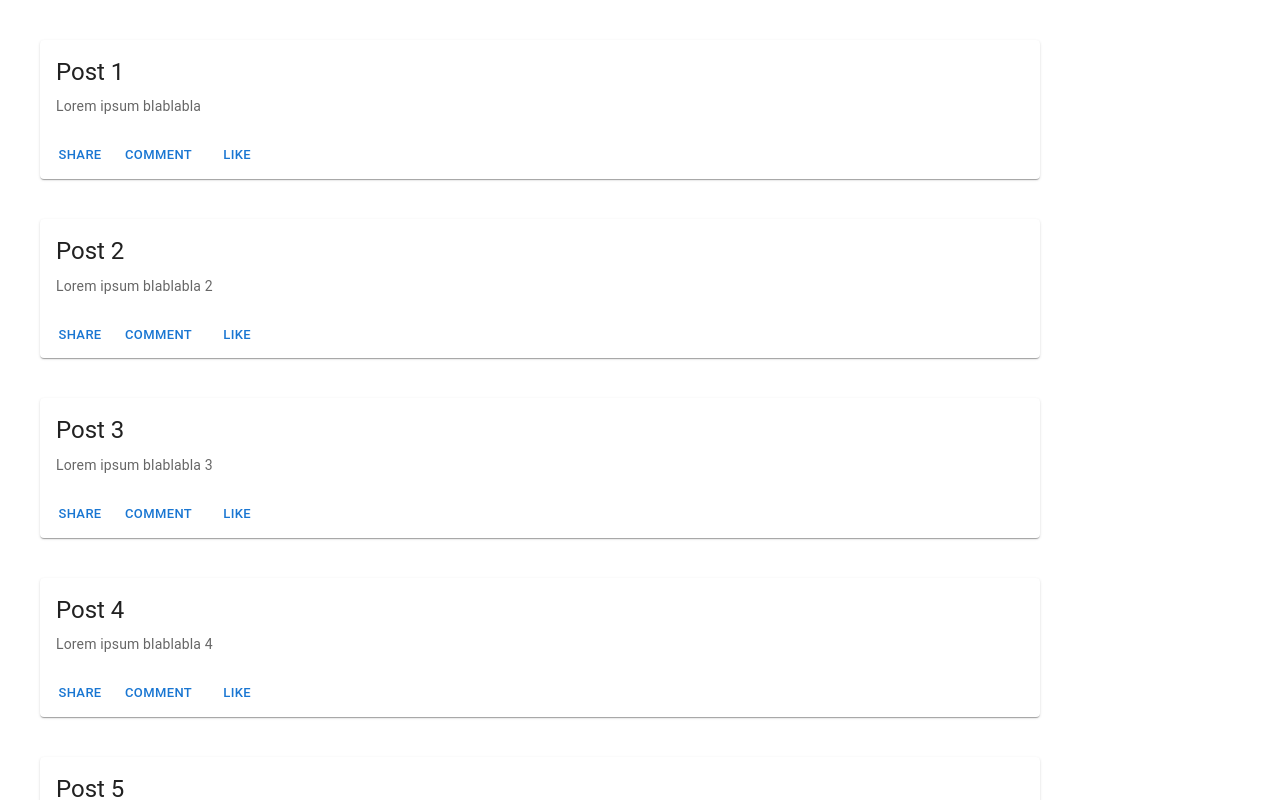
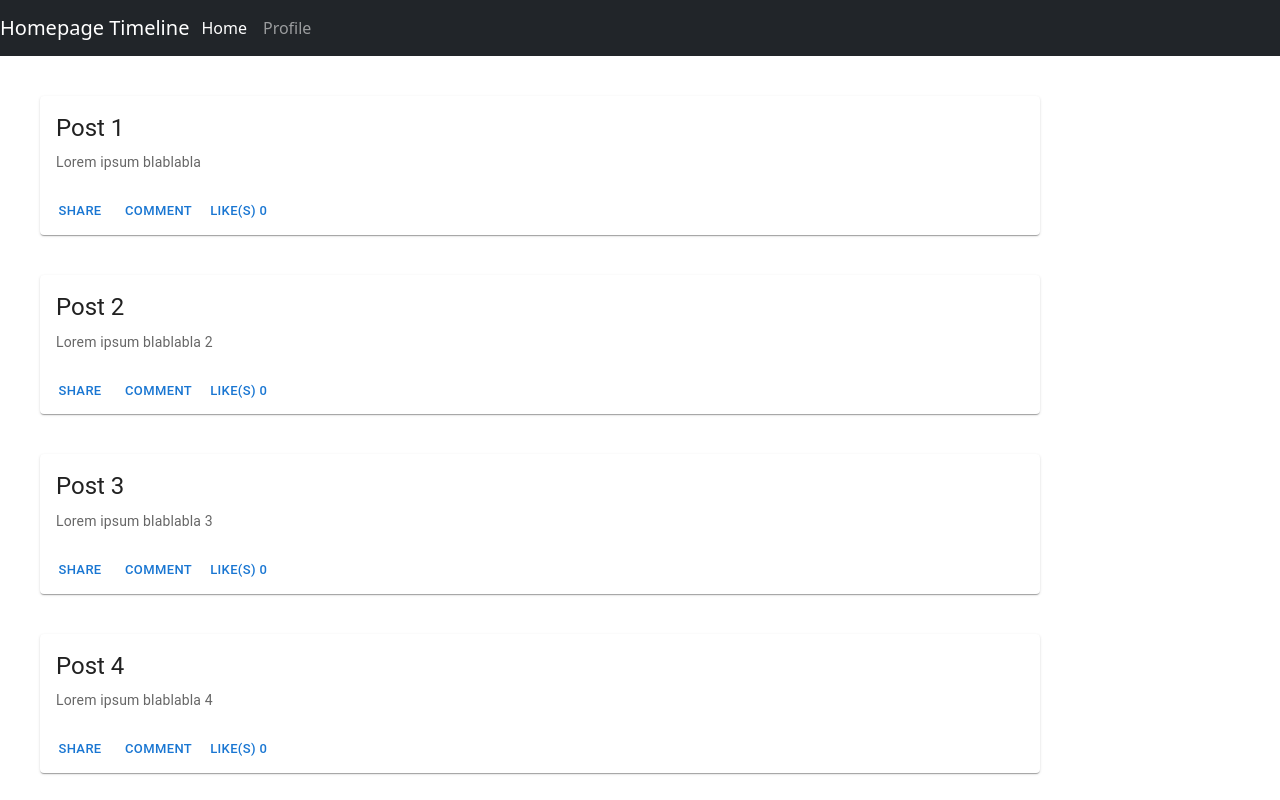
Before and after one commit to jasminelim327/Crissy, a React (Vite) app in the folder react-app/: page /Post in a window 1280 px wide. Shown: the top 800 px of the page. Built offline with nearby package versions, Linux system fonts and the light colour scheme.

Commit message:
update like button, navbar and comment page

```diff
--- a/react-app/src/App.tsx
+++ b/react-app/src/App.tsx
@@ -7,6 +7,8 @@ import Profile from "./components/Profile";
 import SignUp from "./components/SignUp";
 import Post from "./components/Post";
 import PostItem from "./components/PostItem";
+import PostPage from "./components/PostPage";
+import NavBar from "./components/NavBar";
 
 
 // /post/1
@@ -19,7 +21,9 @@ function App (){
         <Route path="/profile" element={<Profile />} />
         <Route path="/signup" element={<SignUp />} />
         <Route path="/Post" element={<Post />} />
-        <Route path="/post/:id" Component={PostItem} dynamic />
+        <Route path="/post/:id" Component={PostPage} dynamic />
+        <Route path="/navbar" element={<NavBar user={undefined}/>}  />
+
 
 
       </Routes>
--- /dev/null
+++ b/react-app/src/components/Comment Section.tsx
@@ -0,0 +1,43 @@
+import { List, ListItem, ListItemAvatar, Avatar, ListItemText, Typography } from "@mui/material";
+import React from "react";
+
+function CommentSection(){
+
+    return(
+
+        <>
+
+<List sx={{ width: '100%', maxWidth: 360, bgcolor: 'background.paper' }}>
+      <ListItem alignItems="flex-start">
+        <ListItemAvatar>
+          <Avatar alt="Remy Sharp" src="/static/images/avatar/1.jpg" />
+        </ListItemAvatar>
+        <ListItemText
+          primary="Brunch this weekend?"
+          secondary={
+            <React.Fragment>
+              <Typography
+                sx={{ display: 'inline' }}
+                component="span"
+                variant="body2"
+                color="text.primary"
+              >
+                Ali Connors
+              </Typography>
+              {" — I'll be in your neighborhood doing errands this…"}
+            </React.Fragment>
+          }
+        />
+          </ListItem>
+          </List>
+
+          </>
+
+
+
+
+
+    )
+
+
+} export default CommentSection
--- /dev/null
+++ b/react-app/src/components/LikeButton.tsx
@@ -0,0 +1,23 @@
+import Button from "@mui/material/Button/Button"
+import { useState } from "react"
+
+function LikeButton(){
+    // change of states will always be rerendered
+    const [numberOfLikes, setNumberOfLikes] = useState(0); // google if initial value is undefined
+
+    return (
+        <>
+
+        <Button size="small" onClick={() => setNumberOfLikes(numberOfLikes + 1)}>
+            Like(s) {numberOfLikes}
+
+        </Button>
+
+        </>
+    )
+
+
+}
+
+
+export default LikeButton
--- a/react-app/src/components/Login.tsx
+++ b/react-app/src/components/Login.tsx
@@ -24,7 +24,7 @@ export default function SignInSide() {
     const navigate = useNavigate();
 
      // react hook - navigate
-    const onLoginClick = () => {navigate('/profile');}
+    const onLoginClick = () => {navigate('/post');}
 
   return (
     <Container component="main" maxWidth="lg">
--- /dev/null
+++ b/react-app/src/components/NavBar.tsx
@@ -0,0 +1,48 @@
+import React from "react";
+import { NavLink } from "react-router-dom";
+
+const NavBar = ({ user }) => {
+  return (
+    <>
+    <nav className="navbar navbar-expand-lg navbar-dark bg-dark  sticky-top ">
+      <NavLink className="navbar-brand" to="/post">
+        Homepage Timeline
+      </NavLink>
+      <button
+        className="navbar-toggler"
+        type="button"
+        data-toggle="collapse"
+        data-target="#navbarSupportedContent"
+        aria-controls="navbarSupportedContent"
+        aria-expanded="false"
+        aria-label="Toggle navigation"
+      >
+        <span className="navbar-toggler-icon"></span>
+      </button>
+
+      <div className="collapse navbar-collapse row" id="navbarColor03">
+        <ul className="navbar-nav mr-auto">
+
+          <li className="nav-item active">
+            <NavLink className="nav-link ml-3" to="/post">
+              Home
+            </NavLink>
+          </li>
+
+          <li className="nav-item">
+            <NavLink className="nav-link ml-2" to="/profile">
+              Profile
+            </NavLink>
+          </li>
+
+        </ul>
+
+
+
+      </div>
+    </nav>
+    </>
+  );
+};
+
+export default NavBar;
--- a/react-app/src/components/NavigationBar.tsx
+++ /dev/null
@@ -1,4 +0,0 @@
-function NavigationBar(){
-
-
-}
--- a/react-app/src/components/Post.tsx
+++ b/react-app/src/components/Post.tsx
@@ -3,6 +3,7 @@ import React, { ReactElement, useEffect, useState } from "react"
 import PostItem from "./PostItem";
 import { useNavigate } from "react-router-dom";
 import axios from "axios";
+import NavBar from "./NavBar";
 
 // const [count, setCount] = React.useState(0)
 
@@ -117,6 +118,8 @@ export default function Post() {
     return (
 
         <>
+        <NavBar >
+        </NavBar>
 
         <Grid spacing={3} justifyContent="space-between" alignItems="center">
             {postItems}
--- a/react-app/src/components/PostItem.tsx
+++ b/react-app/src/components/PostItem.tsx
@@ -2,21 +2,32 @@ import { Button, Card, CardActions, CardContent, Typography } from "@mui/materia
 import axios from "axios";
 import { MouseEventHandler, useEffect, useState } from "react";
 import { Navigate, useParams } from "react-router-dom";
+import LikeButton from "./LikeButton";
+import CommentSection from "./Comment Section";
 
 
 interface PostItemProps {
     id: number;
     title: string;
     content: string;
-    onClick: MouseEventHandler ;
+    onClick?: MouseEventHandler ;
   }
+
+const callback = () => {
+  console.log('hi')
+
+  return 5;
+}
+
+const foo = (bar: Function) => {
+  bar();
+}
+
+foo(callback); // foo(5)
 
 function PostItem(props: PostItemProps){
 
-    const [post, SetPost] = useState({});
-    const {id} = useParams();
-    const {title} = useParams();
-
+  const [showComment, setShowComment] = useState(false);
     // useEffect(() => {
     //     const fetch = async () => {
     //       try {
@@ -29,11 +40,13 @@ function PostItem(props: PostItemProps){
     //     fetch();
     //   }, []);
 
+    const handleClick = () => {
+      setShowComment(!showComment)
+      console.log(showComment)
+    };
+
     return (
 <>
-    <h1>{id}</h1>
-    <h1>{title}</h1>
-
     <Card onClick={props.onClick}
     sx={{ maxWidth: 1000, alignItems:"center", justifyContent:"space-between" , margin:5}}>
 
@@ -47,10 +60,15 @@ function PostItem(props: PostItemProps){
     </CardContent>
     <CardActions>
       <Button size="small">Share</Button>
-      <Button size="small">Comment</Button>
-      <Button size="small">Like</Button>
+
+      {/* comment to display list of comment when clicked */}
+      <Button size="small" onClick={handleClick}>Comment</Button>
+      <LikeButton />
 
     </CardActions>
+
+    { showComment ? <CommentSection /> : null}
+    { showComment && <CommentSection />}
   </Card>
 
 
@@ -58,4 +76,13 @@ function PostItem(props: PostItemProps){
     )
 
 
-} export default PostItem
+};
+
+
+// const CommentSection = () => {
+//   return <div>this is comment section</div>
+// };
+
+
+
+export default PostItem
--- /dev/null
+++ b/react-app/src/components/PostPage.tsx
@@ -0,0 +1,18 @@
+import { Navigate, useParams } from "react-router-dom";
+import PostItem from "./PostItem";
+
+const post = {
+        id: 1,
+        title: "Post 1",
+        content: "Lorem ipsum blablabla"
+    };
+
+const PostPage = () => {
+    const { id } = useParams();
+
+    return <PostItem id={post.id}
+    title={post.title}
+    content={post.content} />;
+}
+
+export default PostPage;
--- a/react-app/src/components/Profile.tsx
+++ b/react-app/src/components/Profile.tsx
@@ -17,6 +17,7 @@ import Card from "@mui/material/Card";
 import CardContent from "@mui/material/CardContent";
 import Typography from "@mui/material/Typography";
 import { useState } from "react";
+import NavBar from "./NavBar";
 
 export default function Profile() {
   const [gender, setGender] = useState("");
@@ -32,6 +33,7 @@ export default function Profile() {
 
 
     <>
+    <NavBar></NavBar>
 
 <Grid container spacing={2}>
 
```
